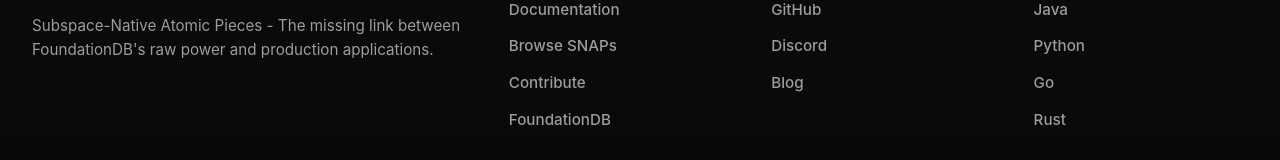
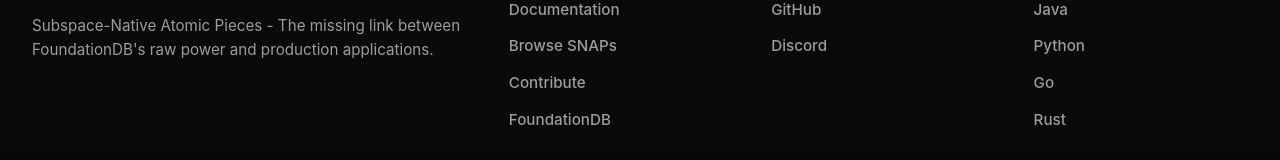
Before and after one commit to panghy/snap-website, a React (Vite) app: page / in a window 1280 px wide. Shown: the part 6333-6493 px from the top of the page. Built offline with nearby package versions, Linux system fonts and the light colour scheme.

Commit message:
Remove blog link from footer

```diff
--- a/src/components/Footer.tsx
+++ b/src/components/Footer.tsx
@@ -28,7 +28,6 @@
             <ul className="footer-links">
               <li><a href="https://github.com" target="_blank" rel="noopener noreferrer">GitHub</a></li>
               <li><a href="https://discord.gg/acfgTbdErv" target="_blank" rel="noopener noreferrer">Discord</a></li>
-              <li><a href="#blog">Blog</a></li>
             </ul>
           </div>
 
```
